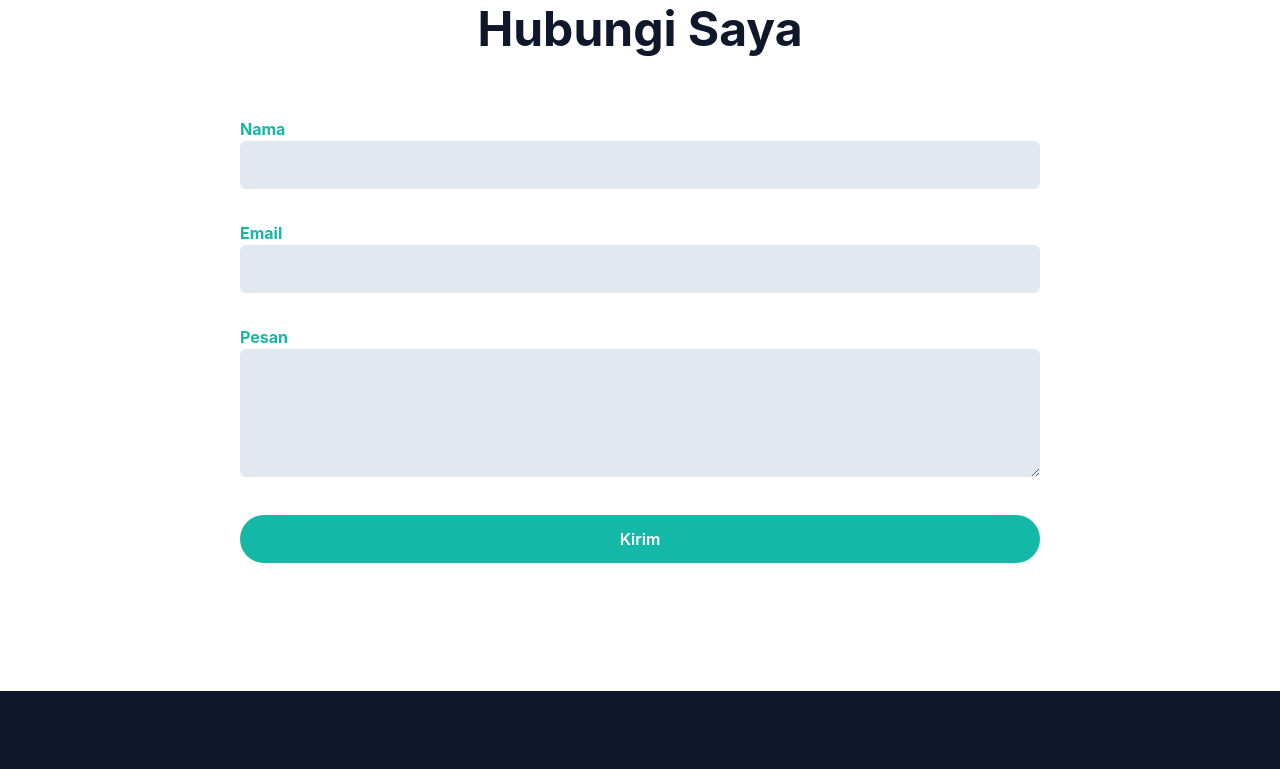
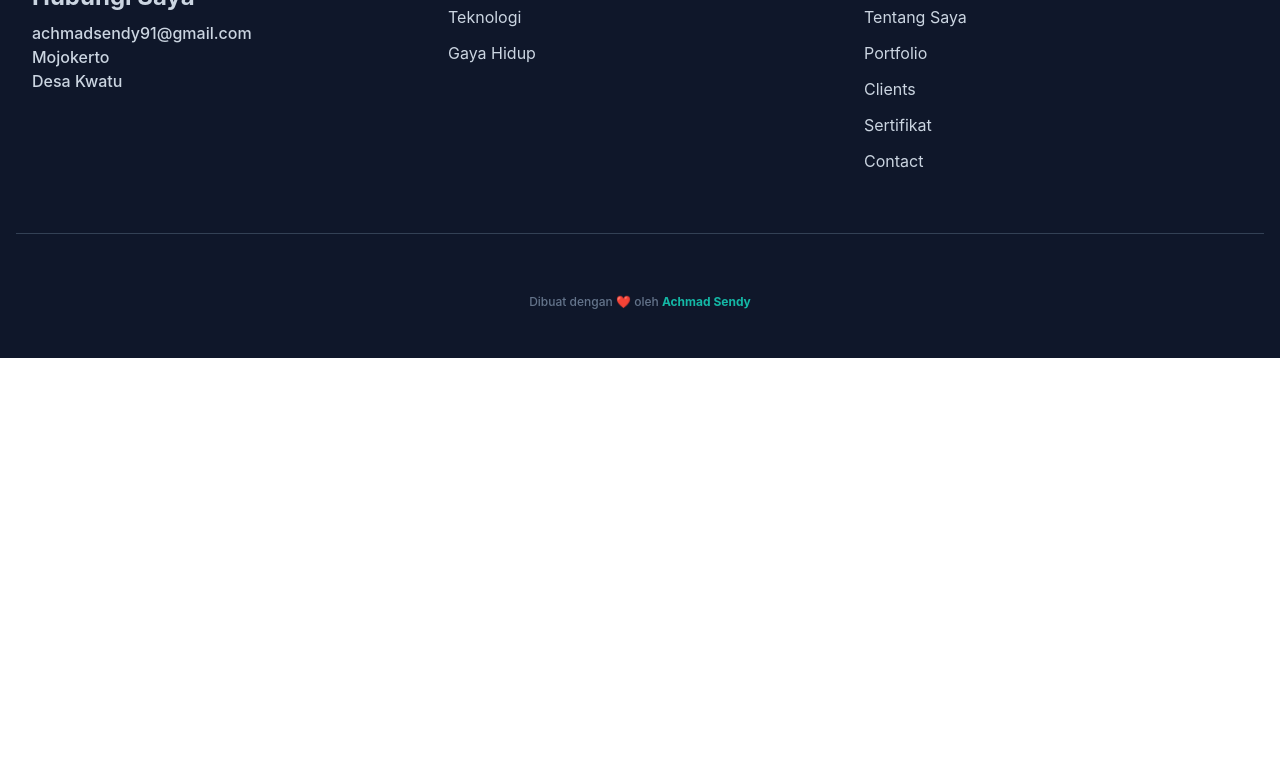
Before and after one commit to AchmadSendy/Achmad_Sendy, a website: page index.html in a window 1280 px wide. Shown: the part 4927-5696 px from the top of the page. After the commit the page ends 5285 px from the top, so only its background shows below. Drawn offline with Linux system fonts and the light colour scheme.

Commit message:
Update index.html

```diff
--- a/index.html
+++ b/index.html
@@ -326,37 +326,7 @@
     <!-- Blog Section End -->
 
     <!-- Contact Section Start -->
-    <section id="contact" class="pt-36 pb-32 dark:bg-slate-800">
-      <div class="container">
-        <div class="w-full px-4">
-          <div class="mx-auto mb-16 max-w-xl text-center">
-            <h4 class="mb-2 text-lg font-semibold text-primary">Contact</h4>
-            <h2 class="mb-4 text-3xl font-bold text-dark dark:text-white sm:text-4xl lg:text-5xl">Hubungi Saya</h2>
-            <p hidden class="text-md font-medium text-secondary md:text-lg">Lorem ipsum dolor, sit amet consectetur adipisicing elit. Blanditiis, sed.</p>
-          </div>
-        </div>
 
-        <form action="https://formsubmit.co/achmadsendy91@gmail.com" method="POST">
-          <div class="w-full lg:mx-auto lg:w-2/3">
-            <div class="mb-8 w-full px-4">
-              <label for="name" class="text-base font-bold text-primary">Nama</label>
-              <input type="text" id="name" class="w-full rounded-md bg-slate-200 p-3 text-dark focus:border-primary focus:outline-none focus:ring-1 focus:ring-primary" />
-            </div>
-            <div class="mb-8 w-full px-4">
-              <label for="email" class="text-base font-bold text-primary">Email</label>
-              <input type="email" id="email" class="w-full rounded-md bg-slate-200 p-3 text-dark focus:border-primary focus:outline-none focus:ring-1 focus:ring-primary" />
-            </div>
-            <div class="mb-8 w-full px-4">
-              <label for="message" class="text-base font-bold text-primary">Pesan</label>
-              <textarea type="email" id="email" class="h-32 w-full rounded-md bg-slate-200 p-3 text-dark focus:border-primary focus:outline-none focus:ring-1 focus:ring-primary"></textarea>
-            </div>
-            <div class="w-full px-4">
-              <button type="submit"  class="w-full rounded-full bg-primary py-3 px-8 text-base font-semibold text-white transition duration-500 hover:opacity-80 hover:shadow-lg">Kirim</button>
-            </div>
-          </div>
-        </form>
-      </div>
-    </section>
     <!-- Contact Section End -->
 
     <!-- Footer Start -->
```
